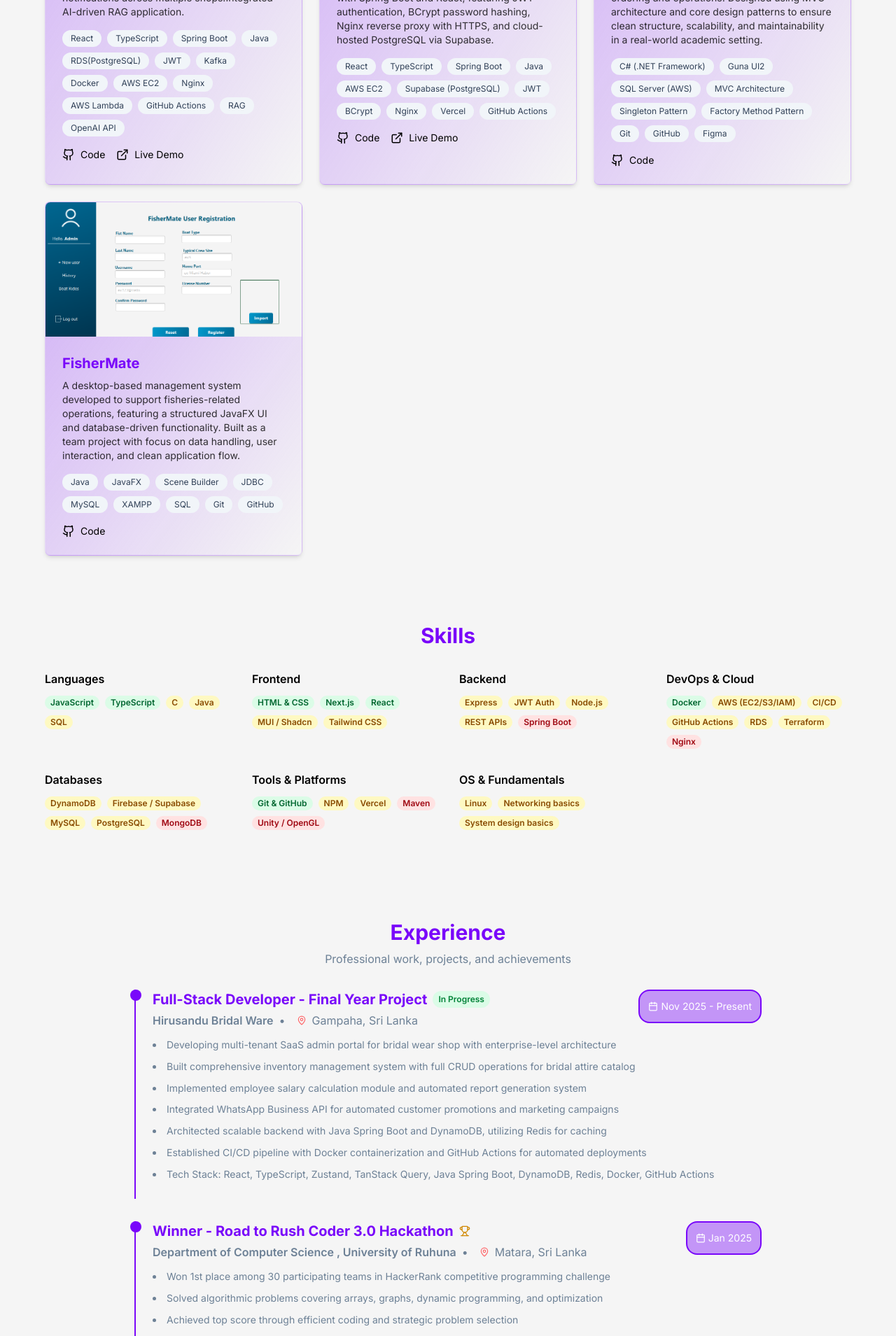
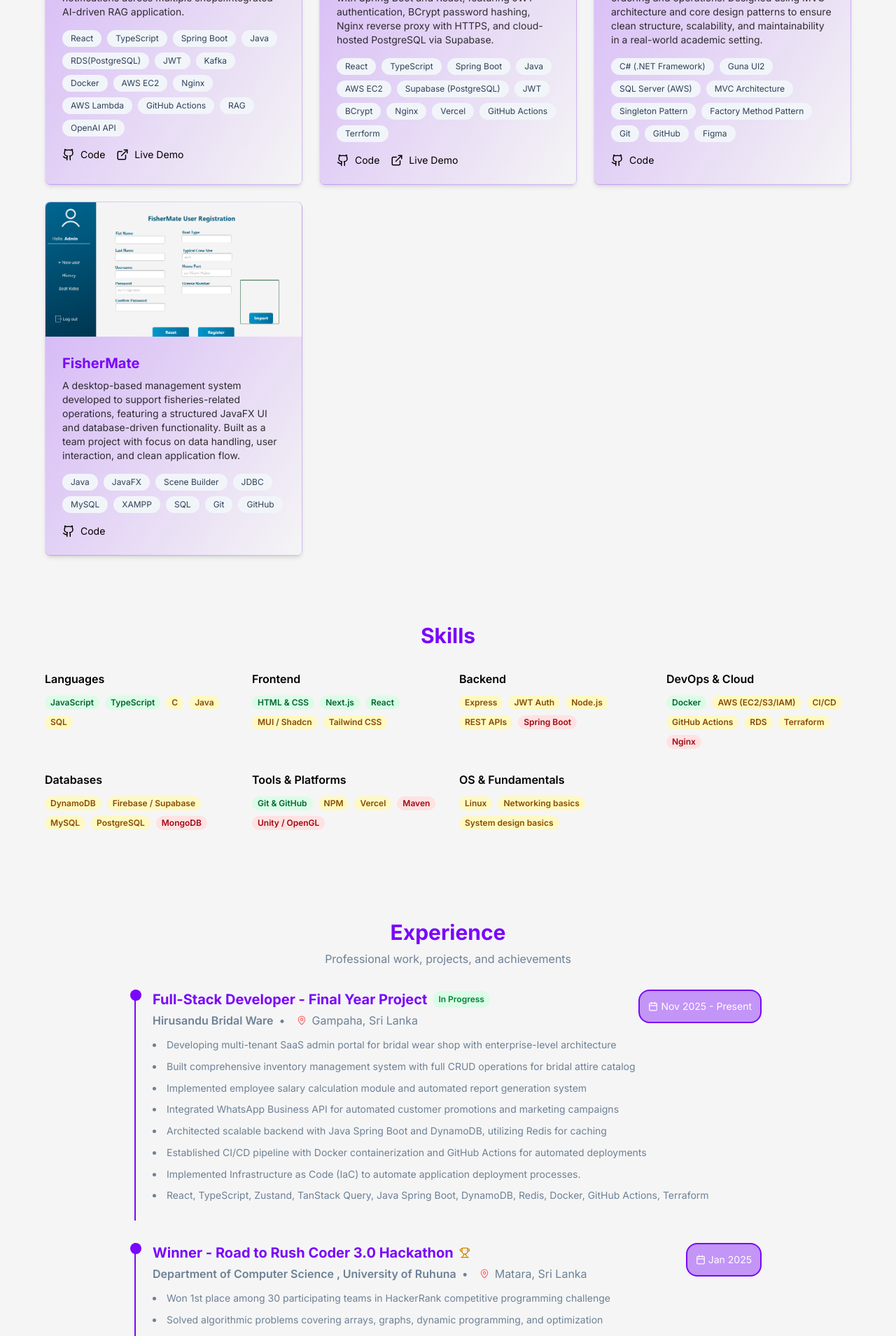
Before and after one commit to Medhani-Premathilaka/Portfolio, a Next.js app: page / in a window 1280 px wide. Shown: the part 954-2863 px from the top of the page at 70% size. Built offline with nearby package versions, Linux system fonts and the light colour scheme.

Commit message:
feat: update experience and projects sections with new technologies and deployment processes

```diff
--- a/components/Experience.tsx
+++ b/components/Experience.tsx
@@ -102,7 +102,8 @@ function Experience() {
         "Integrated WhatsApp Business API for automated customer promotions and marketing campaigns",
         "Architected scalable backend with Java Spring Boot and DynamoDB, utilizing Redis for caching",
         "Established CI/CD pipeline with Docker containerization and GitHub Actions for automated deployments",
-        "Tech Stack: React, TypeScript, Zustand, TanStack Query, Java Spring Boot, DynamoDB, Redis, Docker, GitHub Actions",
+        "Implemented Infrastructure as Code (IaC) to automate application deployment processes.",
+        "React, TypeScript, Zustand, TanStack Query, Java Spring Boot, DynamoDB, Redis, Docker, GitHub Actions, Terraform",
       ],
     },
     {
--- a/components/Projects.tsx
+++ b/components/Projects.tsx
@@ -45,7 +45,8 @@ const projects = [
     'BCrypt',
     'Nginx',
     'Vercel',
-    'GitHub Actions'
+    'GitHub Actions',
+    'Terrform'
   ],
   github: 'https://github.com/Medhani-Premathilaka/WorkMate360',
   live: 'https://workmate360.live'
```
